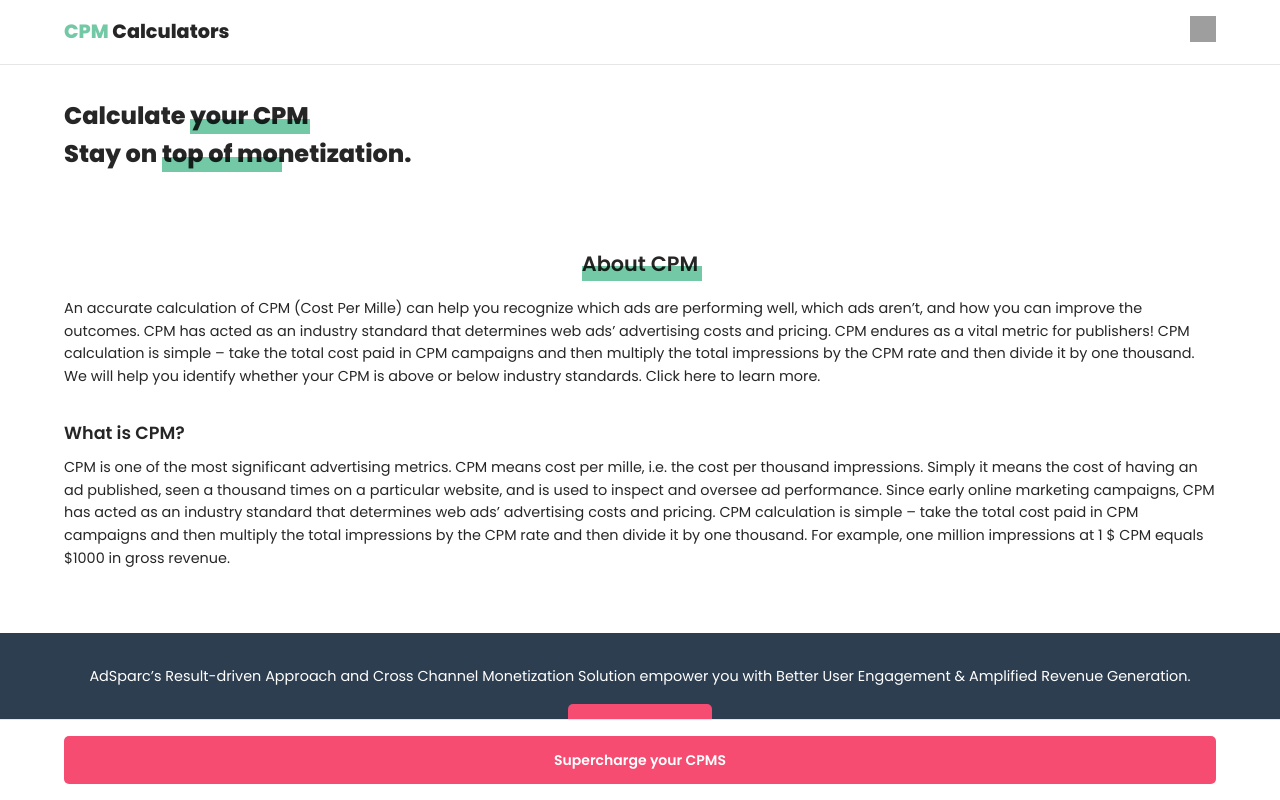
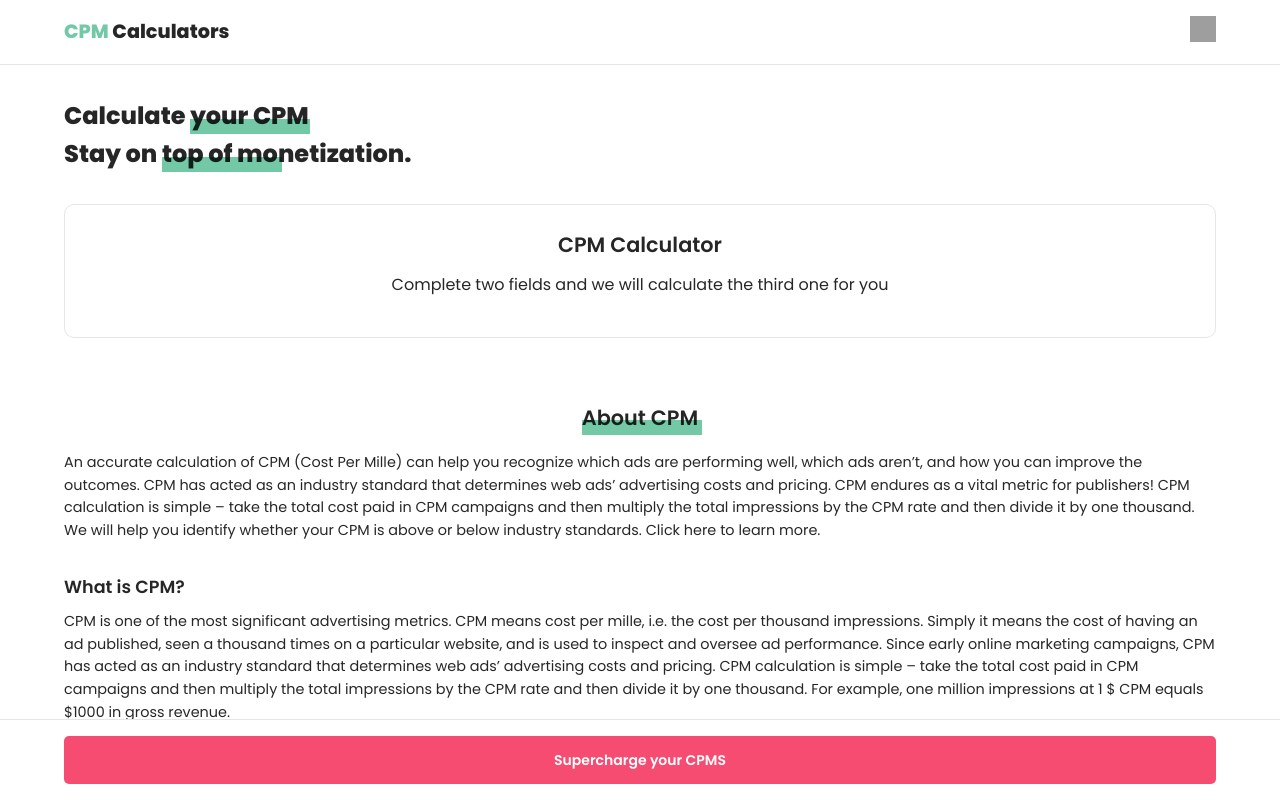
Before and after one commit to arvind-adsparc/cpmcalculators, a Next.js app: page / in a window 1280 px wide. Shown: the top 800 px of the page. Built offline with nearby package versions, Linux system fonts and the light colour scheme; grey boxes are pictures that could not be loaded.

Commit message:
addition of cpm form component

```diff
--- /dev/null
+++ b/components/Forms/calculator/index.jsx
@@ -0,0 +1,12 @@
+import styles from "../../../styles/CalculatorForm.module.scss";
+
+const CalculatorForm = () => {
+  return (
+    <div className={styles.formContainer}>
+      <h3>CPM Calculator</h3>
+      <p>Complete two fields and we will calculate the third one for you</p>
+    </div>
+  );
+};
+
+export default CalculatorForm;
--- a/components/Hero/Home/index.jsx
+++ b/components/Hero/Home/index.jsx
@@ -1,4 +1,5 @@
 import styles from "../../../styles/HeroHome.module.scss";
+import CalculatorForm from "../../Forms/calculator";
 
 const HeroHome = () => {
   return (
@@ -12,7 +13,9 @@ const HeroHome = () => {
           </h1>
         </div>
 
-        <div></div>
+        <div>
+          <CalculatorForm />
+        </div>
       </div>
     </section>
   );
--- /dev/null
+++ b/styles/CalculatorForm.module.scss
@@ -0,0 +1,20 @@
+@use "variables";
+
+.formContainer {
+  padding: 1.5rem;
+  border: 1px solid variables.$neutralGray;
+  border-radius: 10px;
+  margin-top: 2rem;
+
+  h3 {
+    text-align: center;
+    font-size: variables.$secTitleMob;
+    font-weight: variables.$medium;
+  }
+
+  p {
+    text-align: center;
+    font-size: 1rem;
+    line-height: 25px;
+  }
+}
```
